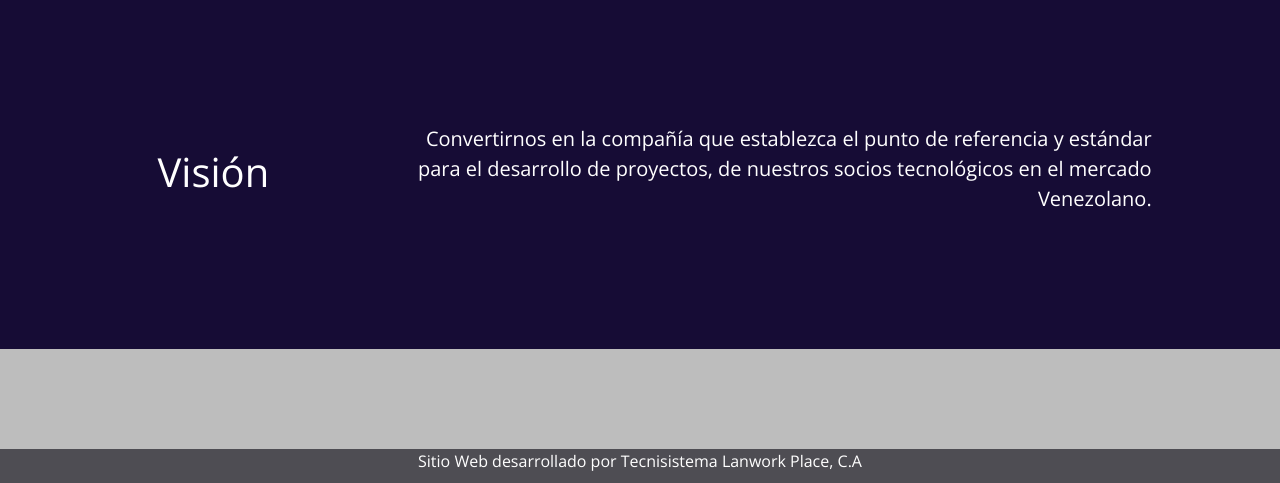
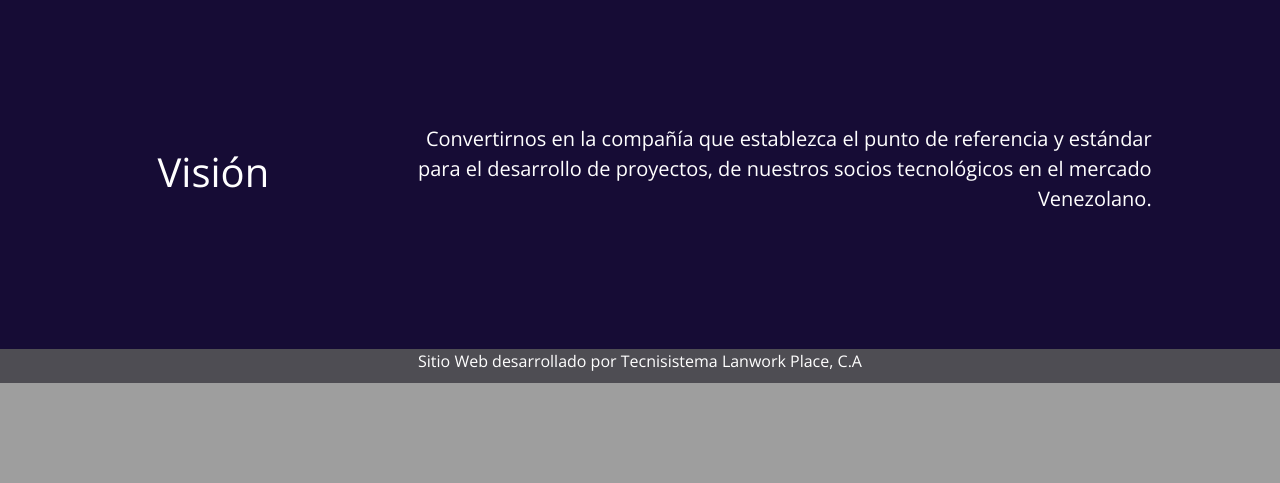
Before and after one commit to teresa1710/tecnisistema, a PHP site: page /nosotros.html in a window 1280 px wide. Shown: the part 1653-2136 px from the top of the page. After the commit the page ends 2036 px from the top, so only its background shows below. Run offline with PHP 8.4, Linux system fonts and the light colour scheme.

Commit message:
Cambios en Inicio, AdN y Nosotros

```diff
--- a/css/estilos.css
+++ b/css/estilos.css
@@ -225,6 +225,10 @@ header .menu .actual {
     margin: 3rem 0;
 }
 
+.main .contacto .telefono {
+    margin-bottom: 3rem;
+}
+
 /* - - - -  F O R M U L A R I O - - - - */
 
 .main .contacto .formulario {
@@ -256,6 +260,7 @@ header .menu .actual {
 .contacto button:hover{
     background: var(--azul-electrico);
 }
+
 
 /* - - - - M A P A - - - - */
 
--- a/js/enlaces.js
+++ b/js/enlaces.js
@@ -1,6 +1,10 @@
 $(document).ready(function(){
     var Areas = $('#areas').offset().top;
     var Contacto = $('#contacto').offset().top;
+
+    $('#carrusel').carousel({
+        interval: 5000
+    })
 
     $('#btn-areas').on('click', function(e){
         e.preventDefault();
--- a/nosotros.html
+++ b/nosotros.html
@@ -130,24 +130,6 @@
     </section>
 
     <footer>
-        <section class="redes-sociales">
-            <div class="container">
-                <div class="row mx-auto">
-                    <div class="r-sociales col-md-4 col-sm-4">
-                        <a href="#" class="facebook"><i class="fab fa-facebook-f"></i></a>
-                    </div>
-
-                    <div class="r-sociales col-md-4 col-sm-4">
-                        <a href="#" class="instagram"><i class="fab fa-instagram"></i></a>
-                    </div>
-
-                    <div class="r-sociales col-md-4 col-sm-4">
-                        <a href="#" class="twitter"><i class="fab fa-twitter"></i></a>
-                    </div>
-                </div>
-            </div>
-        </section>
-
         <section class="creditos">
             <div class="container">
                 <div class="row">
```
Also changed, not shown: areas-de-negocio.html (+6 -22 lines), css/estilos-areas-de-negocio.css (+6 -4 lines), index.php (+5 -27 lines).
